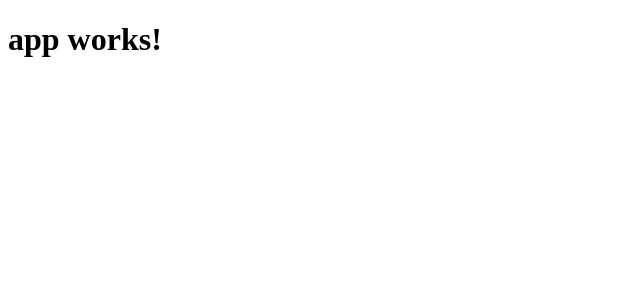
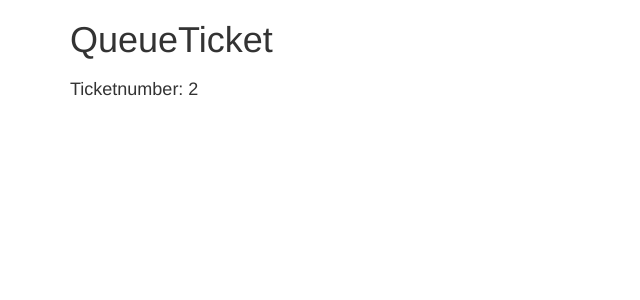
Before and after one commit to johanaschan/queue-ticket-web, an Angular app: page / in a window 1280 px wide. Shown: the top 300 px of the page, without its empty margins (0-640 px from the left). Built offline with nearby package versions, Linux system fonts and the light colour scheme.

Commit message:
test html

```diff
--- a/angular-cli.json
+++ b/angular-cli.json
@@ -15,9 +15,12 @@
       "prefix": "app",
       "mobile": false,
       "styles": [
-        "styles.css"
+        "styles.css",
+        "../node_modules/bootstrap/dist/css/bootstrap.css"
       ],
-      "scripts": [],
+      "scripts": [
+
+      ],
       "environments": {
         "source": "environments/environment.ts",
         "dev": "environments/environment.ts",
--- a/package.json
+++ b/package.json
@@ -20,6 +20,7 @@
     "@angular/platform-browser": "2.0.0",
     "@angular/platform-browser-dynamic": "2.0.0",
     "@angular/router": "3.0.0",
+    "bootstrap": "^3.3.7",
     "core-js": "^2.4.1",
     "rxjs": "5.0.0-beta.12",
     "ts-helpers": "^1.1.1",
--- a/src/app/app.component.html
+++ b/src/app/app.component.html
@@ -1,3 +1,8 @@
-<h1>
-  {{title}}
-</h1>
+<div class="container">
+  <h1>QueueTicket</h1>
+  <div class="row">
+    <div class="col-xs-6">
+      <h4>Ticketnumber: {{ticketNumber}}</h4>
+    </div>
+  </div>
+</div>
--- a/src/app/app.component.ts
+++ b/src/app/app.component.ts
@@ -6,5 +6,5 @@ import { Component } from '@angular/core';
   styleUrls: ['./app.component.css']
 })
 export class AppComponent {
-  title = 'app works!';
+  ticketNumber = 2;
 }
--- a/src/index.html
+++ b/src/index.html
@@ -1,4 +1,4 @@
-<!doctype html>
+<!DOCTYPE html>
 <html>
 <head>
   <meta charset="utf-8">
@@ -7,9 +7,8 @@
 
   <meta name="viewport" content="width=device-width, initial-scale=1">
   <link rel="icon" type="image/x-icon" href="assets/favicon.ico">
-
 </head>
 <body>
-  <app-root>Loading...</app-root>
+<app-root />
 </body>
 </html>
```
Also changed, not shown: 1 other file (tests, documents, lock files or other folders).
